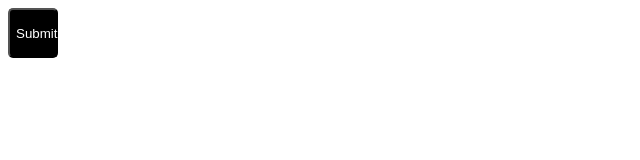
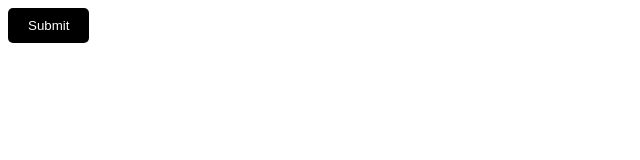
Before and after one commit to acciojob/hover-button-Harshadsonar, a website: page main.html in a window 1280 px wide. Shown: the whole page, without its empty margins (0-640 px from the left). Drawn offline with Linux system fonts and the light colour scheme.

Commit message:
created a submission

```diff
--- a/styles.css
+++ b/styles.css
@@ -1,13 +1,16 @@
-.btn {
-    height: 50px;
-    width: 50px;
-    background-color: black;
-    color: white;
-    border-radius: 5px;
+/* styles.css */
+
+#btn {
+  background-color: black;
+  color: white;
+  border-radius: 5px;
+  border: none;
+  padding: 10px 20px;
+  cursor: pointer;
 }
 
-.btn:hover {
-    color: black;
-    background-color: yellow;
-    border-radius: 30px;
+#btn:hover {
+  background-color: yellow;
+  color: black;
+  border-radius: 30px;
 }
```
